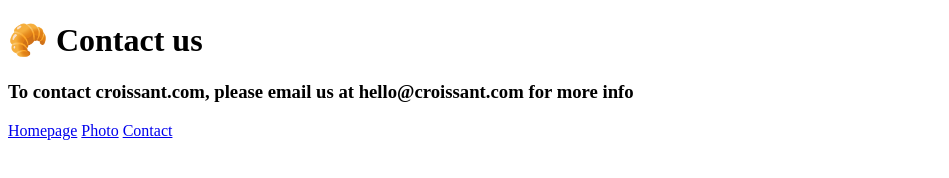
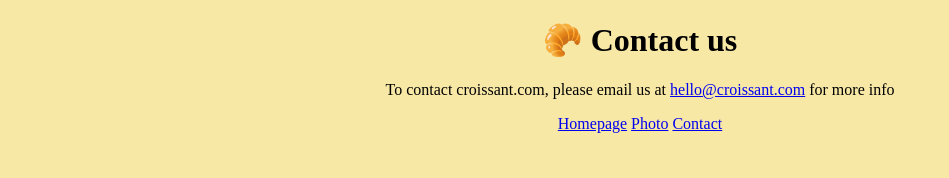
Before and after one commit to ckhepburn/Responsive-week3-lesson5, a plain HTML site: page contact.html in a window 1280 px wide. Shown: the whole page, without its empty margins (0-949 px from the left). Drawn offline with Linux system fonts and the light colour scheme.

Commit message:
Added Styling

```diff
--- a/contact.html
+++ b/contact.html
@@ -8,12 +8,17 @@
   </head>
   <body>
     <h1>🥐 Contact us</h1>
-    <h3>
-      To contact croissant.com, please email us at hello@croissant.com for more
-      info
-    </h3>
-    <a href="/">Homepage</a>
-    <a href="/photo.html">Photo</a>
-    <a href="/contact.html">Contact</a>
+    <p>
+      To contact croissant.com, please email us at
+      <a href="mailto:hello@croissant.com" title="contact us by email"
+        >hello@croissant.com</a
+      >
+      for more info
+    </p>
+    <footer>
+      <a href="/">Homepage</a>
+      <a href="/photo.html">Photo</a>
+      <a href="/contact.html">Contact</a>
+    </footer>
   </body>
 </html>
--- a/css/styles.css
+++ b/css/styles.css
@@ -0,0 +1,22 @@
+body {
+  background-color: #f8e8a6;
+  display: block;
+  margin: 8px;
+}
+
+h1,
+p {
+  text-align: center;
+}
+
+footer {
+  text-align: center;
+  display: block;
+}
+
+.photo {
+  max-width: 100%;
+  border-radius: 10px;
+  display: block;
+  margin: 30px auto;
+}
```
Also changed, not shown: index.html (+8 -6 lines), photo.html (+6 -4 lines).
